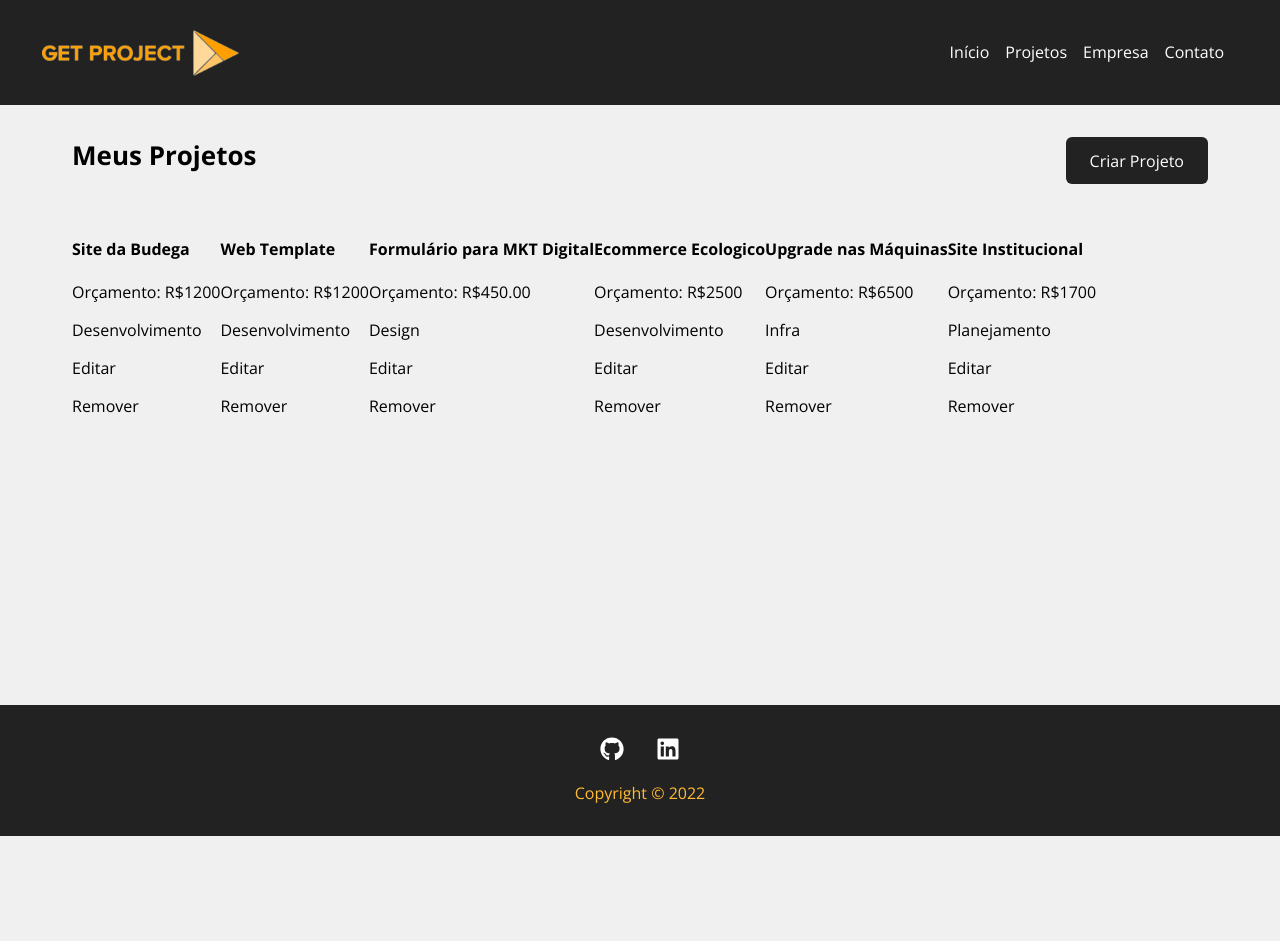
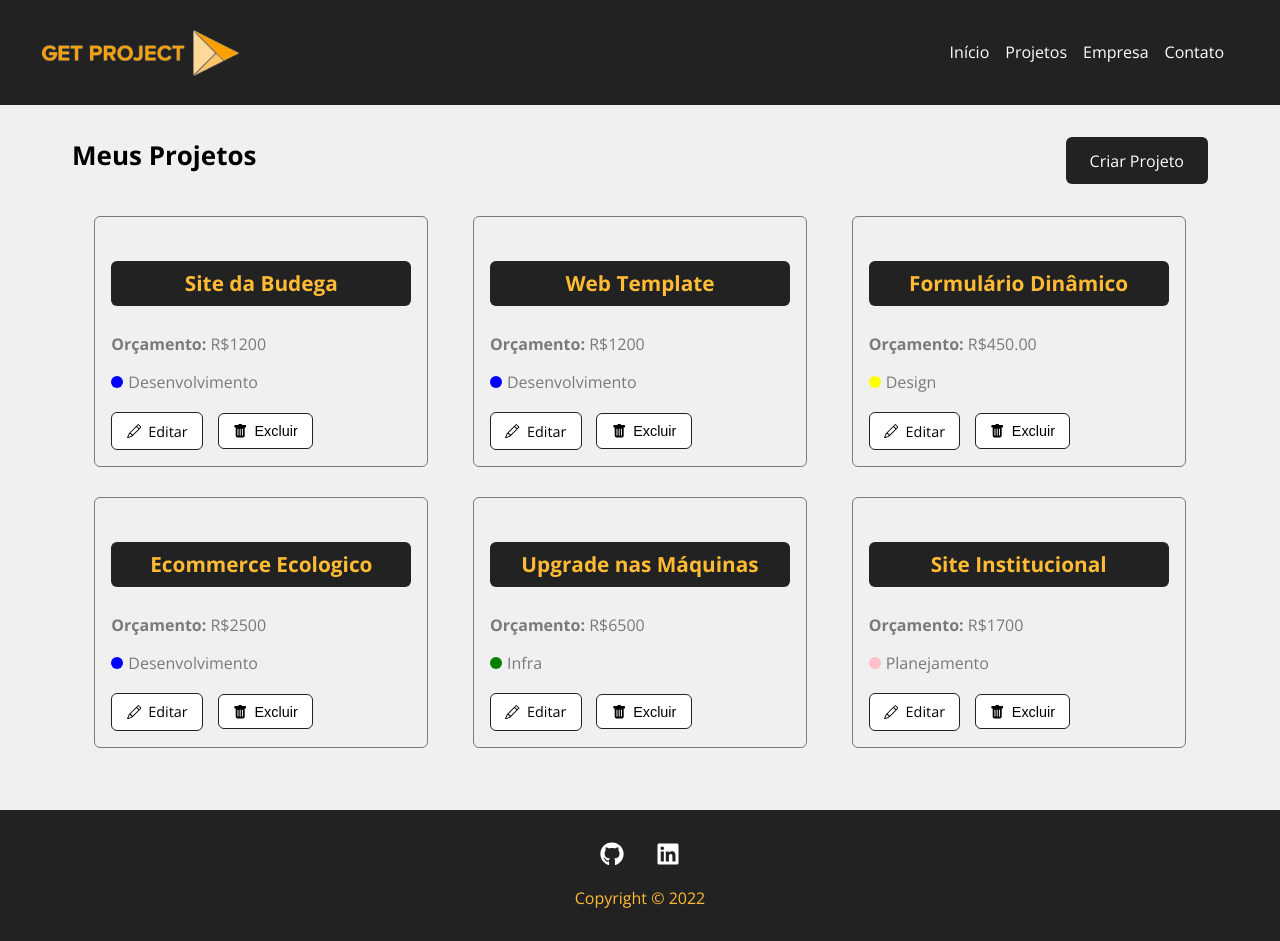
Before and after one commit to paulpessoa/get-project, a React (Create React App) app: page /projects in a window 1280 px wide. Before the commit the page ends 836 px from the top, so only its background shows below. Built offline with nearby package versions, Linux system fonts and the light colour scheme; data requests are answered from the project's data file.

Commit message:
style projects page

```diff
--- a/db.json
+++ b/db.json
@@ -20,10 +20,10 @@
       },
       "cost": 0,
       "services": [],
-      "id": 1
+      "id": 2
     },
     {
-      "name": "Formulário para MKT Digital",
+      "name": "Formulário Dinâmico",
       "budget": "450.00",
       "category": {
         "id": "3",
@@ -31,46 +31,46 @@
       },
       "cost": 0,
       "services": [],
-      "id": 2
+      "id": 3
     },
     {
       "name": "Ecommerce Ecologico",
       "budget": "2500",
       "category": {
-        "id": "2",
+        "id": "4",
         "name": "Desenvolvimento"
-      },
-      "cost": 0,
-      "services": [],
-      "id": 3
-    },
-    {
-      "name": "Upgrade nas Máquinas",
-      "budget": "6500",
-      "category": {
-        "id": "1",
-        "name": "Infra"
       },
       "cost": 0,
       "services": [],
       "id": 4
     },
     {
+      "name": "Upgrade nas Máquinas",
+      "budget": "6500",
+      "category": {
+        "id": "5",
+        "name": "Infra"
+      },
+      "cost": 0,
+      "services": [],
+      "id": 5
+    },
+    {
       "name": "Site Institucional",
       "budget": "1700",
       "category": {
-        "id": "4",
+        "id": "6",
         "name": "Planejamento"
       },
       "cost": 0,
       "services": [],
-      "id": 5
+      "id": 6
     }
   ],
   "categories": [
     {
       "id": 1,
-      "name": "Infra"
+      "name": "Infraestrutura"
     },
     {
       "id": 2,
@@ -78,7 +78,7 @@
     },
     {
       "id": 3,
-      "name": "Design"
+      "name": "UX/UI Design"
     },
     {
       "id": 4,
--- a/src/components/project/ProjectCard.js
+++ b/src/components/project/ProjectCard.js
@@ -1,19 +1,28 @@
-import styles from './ProjectForm.module.css'
-import {BsPencil, BsFillTransFill} from 'react-icons/bs'
-
+import styles from './ProjectCard.module.css'
+import {BsPencil, BsFillTrashFill} from 'react-icons/bs'
+import { Link } from 'react-router-dom'
 
 function ProjectCard ({id, name, budget, category, handleRemove}) {
     return (
-   <div>
+<div className={styles.container_cards}>
 
+   <div className={styles.project_card}>
        <h4>{name}</h4>
        <p><span>Orçamento:</span> R${budget}</p>
-       <p><span></span> {category}</p>
-        <div>
-            <p>Editar</p>
-            <p>Remover</p>
+       <p className={styles.category_text}>
+           <span className={`${styles[category.toLowerCase()]}`}></span> {category}</p>
+        <div className={styles.project_card_actions}>
+
+            <Link to="/">
+                <BsPencil/> Editar
+            </Link>
+            <button>
+                <BsFillTrashFill/> Excluir
+            </button>
         </div>
    </div>
+
+</div>
     )
 }
 
--- /dev/null
+++ b/src/components/project/ProjectCard.module.css
@@ -0,0 +1,96 @@
+.container_cards {
+    display: flex;
+    flex-direction: row;
+    flex-wrap: wrap;
+    margin: 0 auto;
+    justify-content: space-;
+
+}
+.project_card {
+    padding: 1em;
+    border: 1px solid #7a7a7a;
+    border-radius: 6px;
+    min-width: 300px;
+    margin-bottom: 30px;
+
+}
+
+.project_card h4 {
+    text-align: center;
+    border-radius: 6px;
+    background-color: #222;
+    color: #ffbb33;
+    padding: 0.4em 0.8em;
+    margin-bottom: 1.3em;
+    font-size: 1.3em;
+}
+
+.project_card p {
+    color: #7a7a7a;
+    margin-bottom: 1em;
+}
+
+.project_card p span {
+    font-weight: bold;
+}
+
+.category_text {
+    display: flex;
+    align-items: center;
+}
+
+.category_text span {
+    display: block;
+    width: 12px;
+    height: 12px;
+    border-radius: 50%;
+    background-color: #ccc;
+    margin-right: 5px;
+}
+
+.category_text .infra {
+    background-color: green;
+}
+.category_text .desenvolvimento {
+    background-color: blue;
+}
+.category_text .design {
+    background-color: yellow;
+}
+.category_text .planejamento {
+    background-color: pink;
+}
+
+.project_card_actions {
+    margin-top: 1.2em;
+    display: flex;
+    align-items: center;
+}
+
+.project_card_actions a,
+.project_card_actions button {
+    text-decoration: none;
+    background-color: #fff;
+    color: #000;
+    font-size: .9em;
+    padding: .6em 1em;
+    border: none;
+    margin-right: 1em;
+    cursor: pointer;
+    border: 1px solid #222;
+    display: flex;
+    align-items: center;
+    justify-content: center;
+    border-radius: 6px;
+    transition: 0.4s;
+}
+
+.project_card_actions svg {
+    margin-right: .5em;
+}
+
+.project_card_actions a:hover,
+.project_card_actions button:hover {
+    background-color: #222;
+    color: #ffbb33;
+}
```
Also changed, not shown: 1 other file (tests, documents, lock files or other folders).
